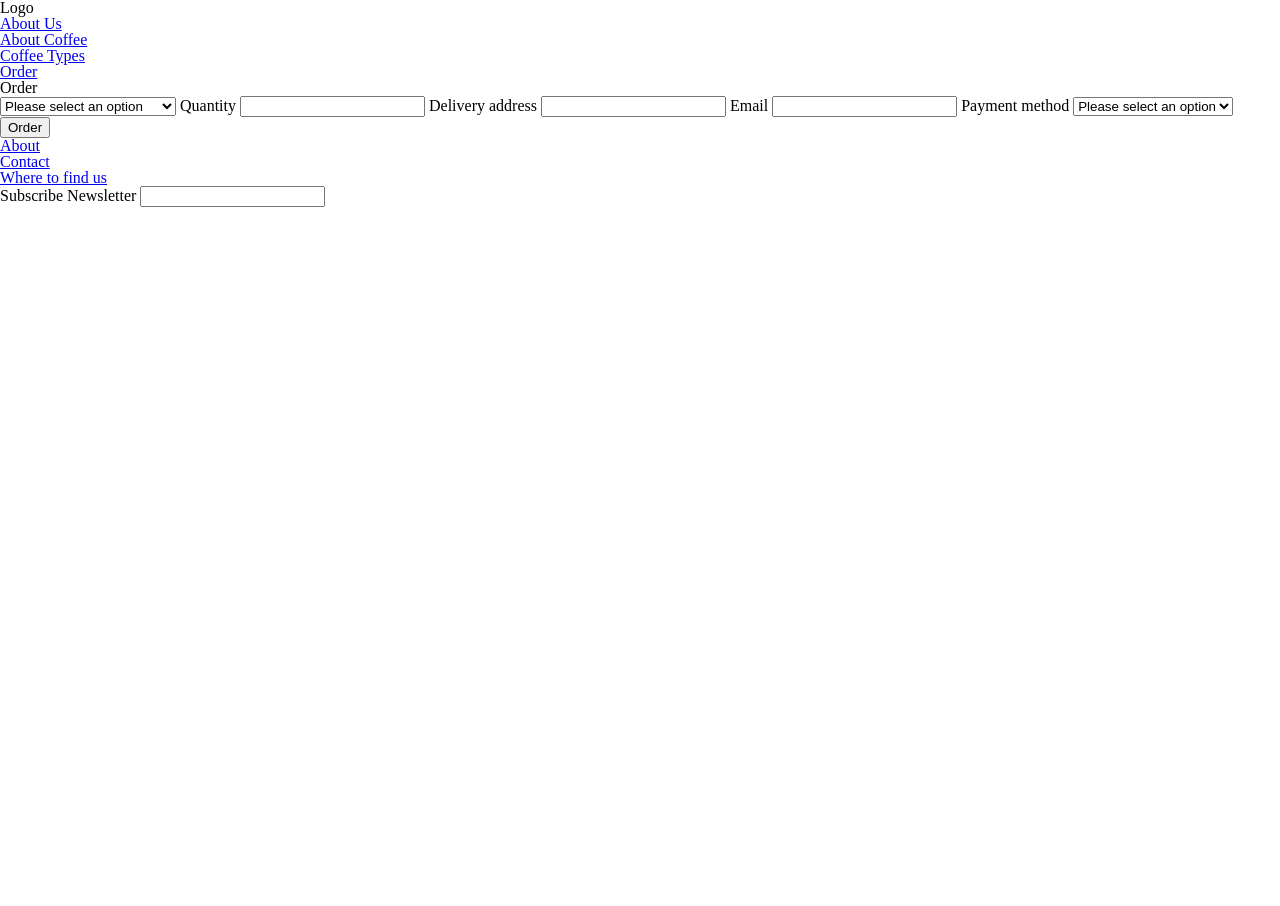
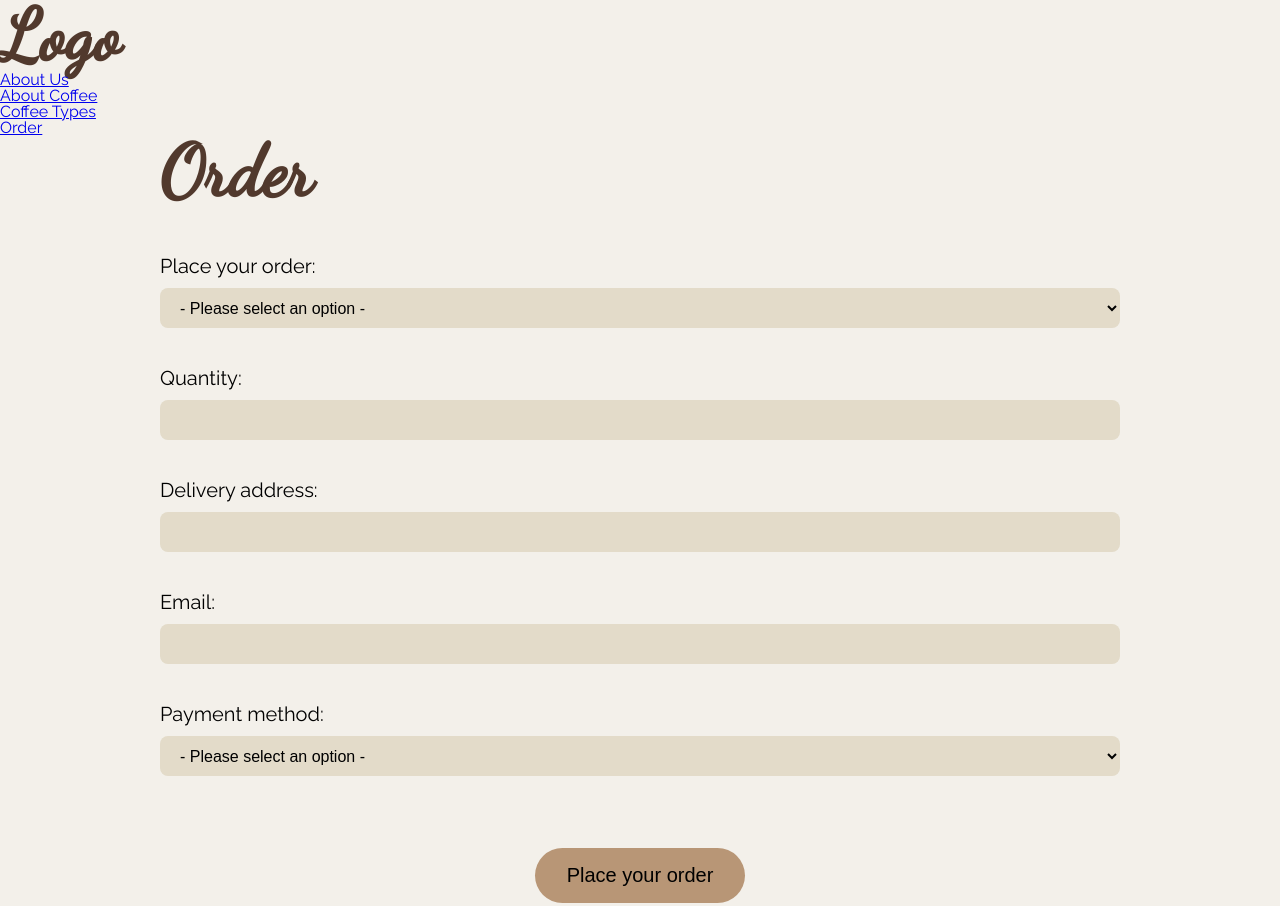
Before and after one commit to CoffeeTime-WCS/CoffeeTime, a plain HTML site: page order.html in a window 1280 px wide. Shown: the top 906 px of the page. Before the commit the page ends 800 px from the top, so only its background shows below. Drawn offline with Linux system fonts and the light colour scheme.

Commit message:
added styles to form and in general

```diff
--- /dev/null
+++ b/css/order.css
@@ -0,0 +1,98 @@
+/*
+font-family: 'Dancing Script', cursive;
+font-family: 'Raleway', sans-serif;
+*/
+
+*,
+*::before,
+*::after {
+    box-sizing: border-box;
+}
+
+:root {
+    --bright-color: #F3F0EA;
+    --dark-color: #51392D;
+    --mid-color: #B89676;
+    --input-color: #E3DBC9;
+  }
+
+body {
+    background-color: var(--bright-color);
+    font-family: 'Raleway', sans-serif;
+}
+
+h1, h2 {
+    font-family: 'Dancing Script', cursive;
+    color: var(--dark-color);
+}
+
+h1 {
+    font-size: 4.5rem;
+    font-weight: bold;
+}
+
+h2 {
+    font-size: 2rem;
+}
+
+.header-ul {
+    list-style: none;
+}
+
+.wrapper {
+    width: 960px;
+    margin: 0 auto;
+}
+
+.order-h1 {
+    margin-bottom: 3rem;
+}
+
+.order-input-label {
+    display: block;
+    font-size: 1.25rem;
+    margin-bottom: .75rem;
+}
+
+.order-input {
+    width: 100%;
+    height: 2.5rem;
+    border-radius: 8px;
+    border: none;
+    background-color: var(--input-color);
+    font-size: 1rem;
+    margin-bottom: 2.5em;
+    padding: 0 1rem;
+}
+
+/* prevent chrome from changing .order-input background-color on focus as well */
+.order-input:-webkit-autofill,
+.order-input:-webkit-autofill:hover,
+.order-input:-webkit-autofill:focus,
+.order-input:-webkit-autofill:active {
+    -webkit-transition-delay: 9999s;
+    -webkit-transition: color 9999s ease-out, background-color 9999s ease-out;
+}
+
+.order-button {
+    display: block;
+    margin: 2rem auto 10rem;
+    border-radius: 100px;
+    font-size: 1.25rem;
+    background-color: var(--mid-color);
+    border: none;
+    padding: 1rem 2rem;
+    transition: background-color 250ms ease-out, color 250ms ease-out;
+}
+
+.order-button:hover,
+.order-button:focus {
+    background-color: var(--dark-color);
+    color: var(--bright-color);
+    cursor: pointer;
+}
+
+.footer {
+    background-color: var(--dark-color);
+    color:var(--input-color);
+}
--- a/order.html
+++ b/order.html
@@ -7,6 +7,9 @@
     <meta name="viewport" content="width=device-width, initial-scale=1.0">
     <link rel="stylesheet" href="./css/reset.css">
     <link rel="stylesheet" href="./css/style.css">
+    <link rel="stylesheet" href="./css/order.css">
+    <link rel="preconnect" href="https://fonts.gstatic.com">
+    <link href="https://fonts.googleapis.com/css2?family=Dancing+Script&family=Raleway&display=swap" rel="stylesheet">
     <title>Coffee Time</title>
 </head>
 
@@ -14,7 +17,7 @@
     <header class="header-regular">
         <h1>Logo</h1>
         <nav>
-            <ul>
+            <ul class="header-ul">
                 <li><a href="/index.html">About Us</a></li>
                 <li><a href="/aboutcoffee.html">About Coffee</a></li>
                 <li><a href="/coffeetypes.html">Coffee Types</a></li>
@@ -22,34 +25,37 @@
             </ul>
         </nav>
     </header>
-    <section class="h1 order">
-        <h1>Order</h1>
+    <section class="order">
+        <div class="wrapper">
+            <h1 class="order-h1">Order</h1>
             <form action="">
-            <label for="place-order"></label>
-            <select name="place-order" id="place-order">
-                <option value="">Please select an option</option>
+                <label class="order-input-label" for="place-order">Place your order:</label>
+                <select class="order-input" name="place-order" id="place-order">
+                    <option value="">- Please select an option -</option>
                     <option value="coffea arabica">Coffea arabica</option>
                     <option value="coffea canephora/robusta">Coffea canephora/robusta</option>
                     <option value="excelsa coffee bean">Excelsa coffee bean</option>
                     <option value="coffea liberica">Coffea liberica</option>
                 </select>
-            <label for="quantity">Quantity</label>
-            <input type="number" name="quantity" id="quantity">
-            <label for="delivery-address">Delivery address</label>
-            <input type="text" name="delivery-address" id="delivery-address">
-            <label for="email">Email</label>
-            <input type="email" name="email" id="email">
-            <label for="payment-method">Payment method</label>
-            <select name="payment-method" id="payment-method">
-                <option value="">Please select an option</option>
+                <label class="order-input-label" for="quantity">Quantity:</label>
+                <input class="order-input" type="number" name="quantity" id="quantity">
+                <label class="order-input-label" for="delivery-address">Delivery address:</label>
+                <input class="order-input" type="text" name="delivery-address" id="delivery-address">
+                <label class="order-input-label" for="email">Email:</label>
+                <input class="order-input" type="email" name="email" id="email">
+                <label class="order-input-label" for="payment-method">Payment method:</label>
+                <select class="order-input" name="payment-method" id="payment-method">
+                    <option value="">- Please select an option -</option>
                     <option value="visa">Visa</option>
                     <option value="mastercard">MasterCard</option>
                     <option value="paypal">Paypal</option>
                 </select>
-            <input type="button" value="Order">
+                <button class="order-button">Place your order</button>
             </form>
+        </div>
     </section>
-    <footer>
+    <footer class="footer">
+        <div class="wrapper">
             <ul>
                 <li><a href="/index.html">About</a></li>
                 <li><a href="#">Contact</a></li>
@@ -59,6 +65,7 @@
                 <label for="subscribe">Subscribe Newsletter</label>
                 <input type="email" name="subscribe" id="subscribe">
             </form>
+        </div>
     </footer>
 </body>
 
```
Lines whose indentation alone changed are shown as unchanged.
